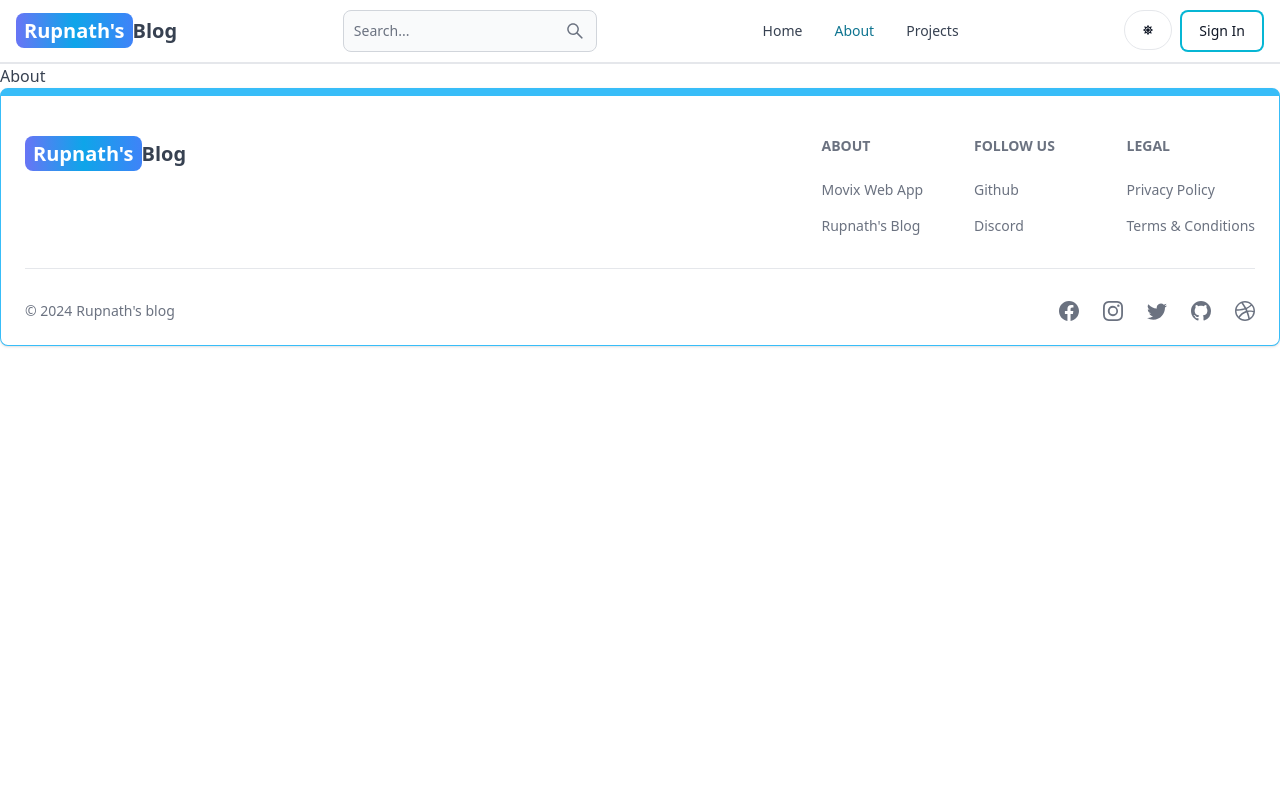
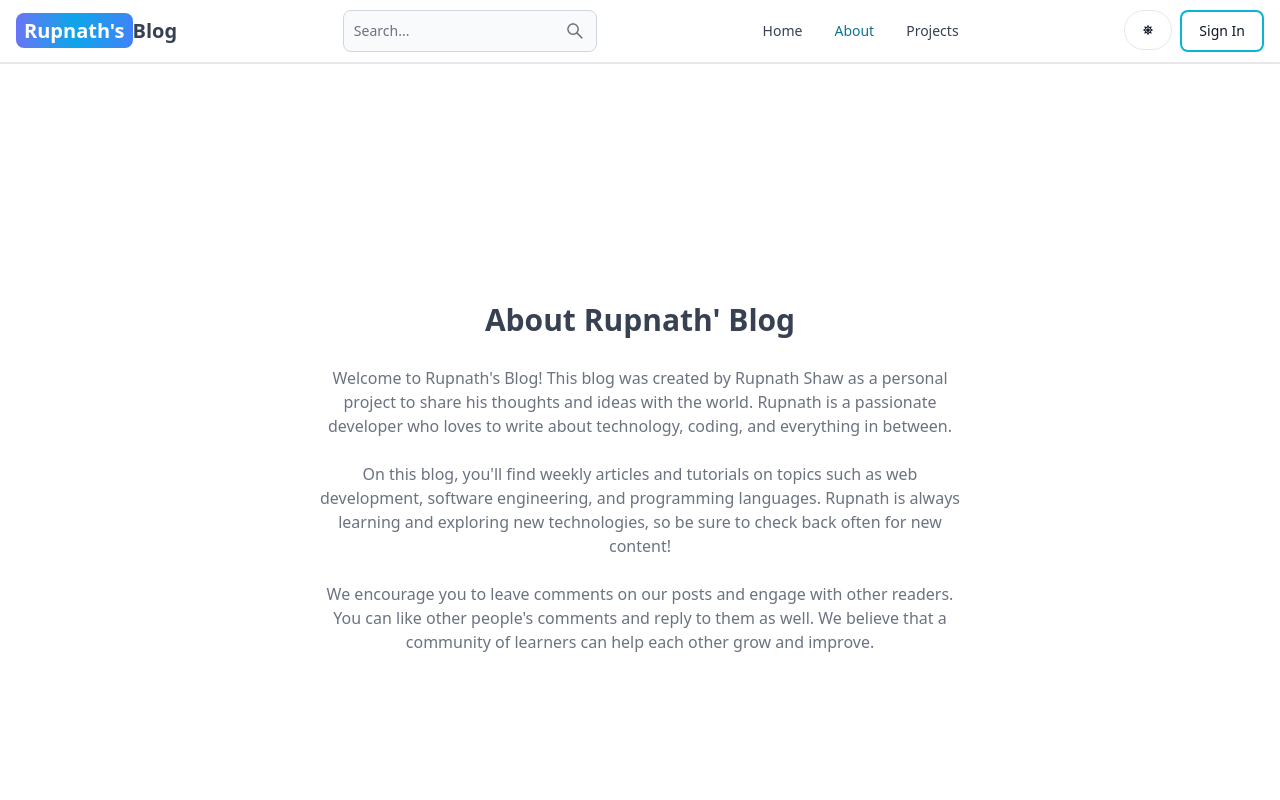
Before and after one commit to iamrupnath/blogwebapp, a React (Vite) app in the folder client/: page /about in a window 1280 px wide. Shown: the top 800 px of the page. Built offline with nearby package versions, Linux system fonts and the light colour scheme.

Commit message:
Complete about and projects pages

```diff
--- a/client/src/pages/About.jsx
+++ b/client/src/pages/About.jsx
@@ -1,9 +1,42 @@
-import React from 'react'
+import React from "react";
 
 const About = () => {
   return (
-    <div>About</div>
-  )
-}
+    <>
+      <div className="min-h-screen flex items-center justify-center">
+        <div className="max-w-2xl mx-auto p-3 text-center">
+          <div>
+            <h1 className="text-3xl font font-semibold text-center my-7">
+              About Rupnath' Blog
+            </h1>
+            <div className="text-md text-gray-500 flex flex-col gap-6">
+              <p>
+                Welcome to Rupnath's Blog! This blog was created by Rupnath
+                Shaw as a personal project to share his thoughts and ideas
+                with the world. Rupnath is a passionate developer who loves to
+                write about technology, coding, and everything in between.
+              </p>
 
-export default About
+              <p>
+                On this blog, you'll find weekly articles and tutorials on
+                topics such as web development, software engineering, and
+                programming languages. Rupnath is always learning and exploring
+                new technologies, so be sure to check back often for new
+                content!
+              </p>
+
+              <p>
+                We encourage you to leave comments on our posts and engage with
+                other readers. You can like other people's comments and reply to
+                them as well. We believe that a community of learners can help
+                each other grow and improve.
+              </p>
+            </div>
+          </div>
+        </div>
+      </div>
+    </>
+  );
+};
+
+export default About;
--- a/client/src/pages/Projects.jsx
+++ b/client/src/pages/Projects.jsx
@@ -1,9 +1,17 @@
-import React from 'react'
 
 const Projects = () => {
   return (
-    <div>Projects</div>
-  )
-}
+    <>
+      <div className="min-h-screen max-w-2xl mx-auto flex justify-center items-center flex-col gap-6 p-3">
+        <h1 className="text-3xl font-semibold">Pojects</h1>
+        <p className="text-md text-gray-500">
+          Build fun and engaging projects while learning HTML, CSS, and
+          JavaScript!
+        </p>
 
-export default Projects
+      </div>
+    </>
+  );
+};
+
+export default Projects;
```
